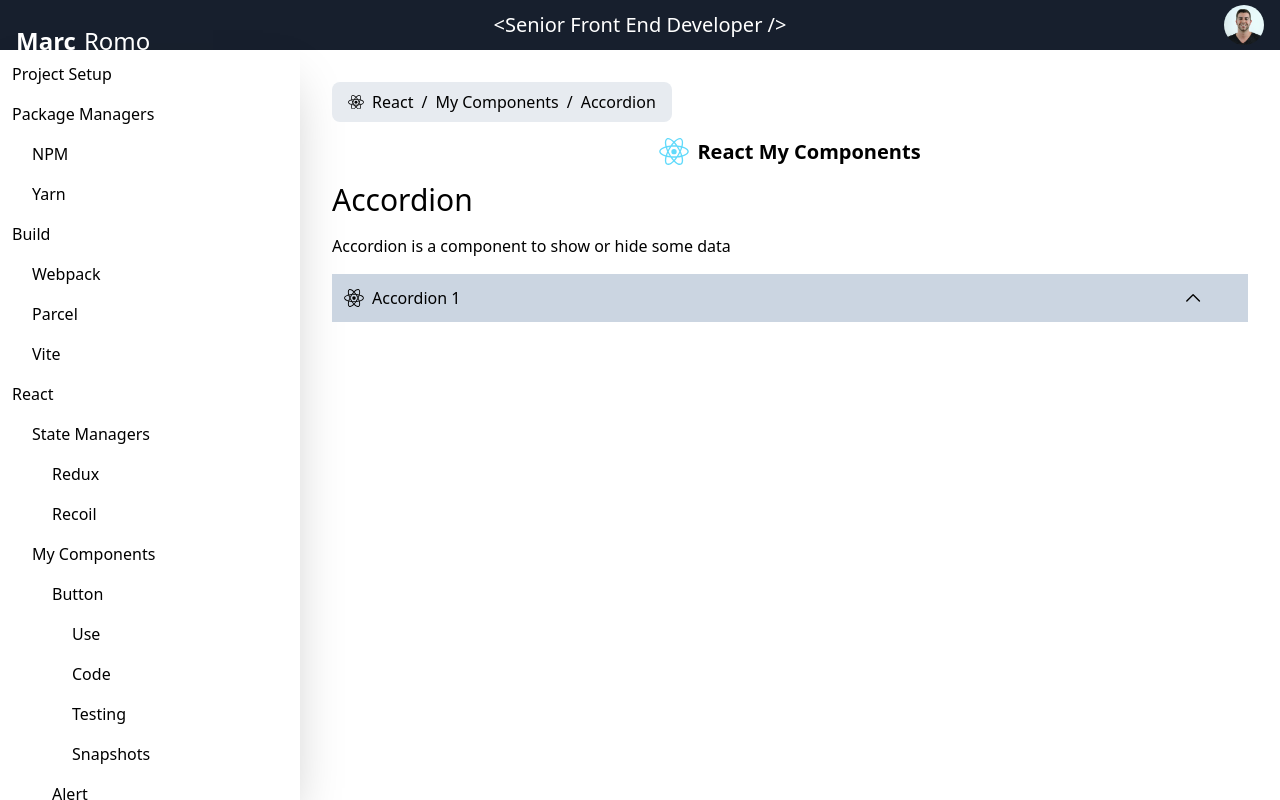
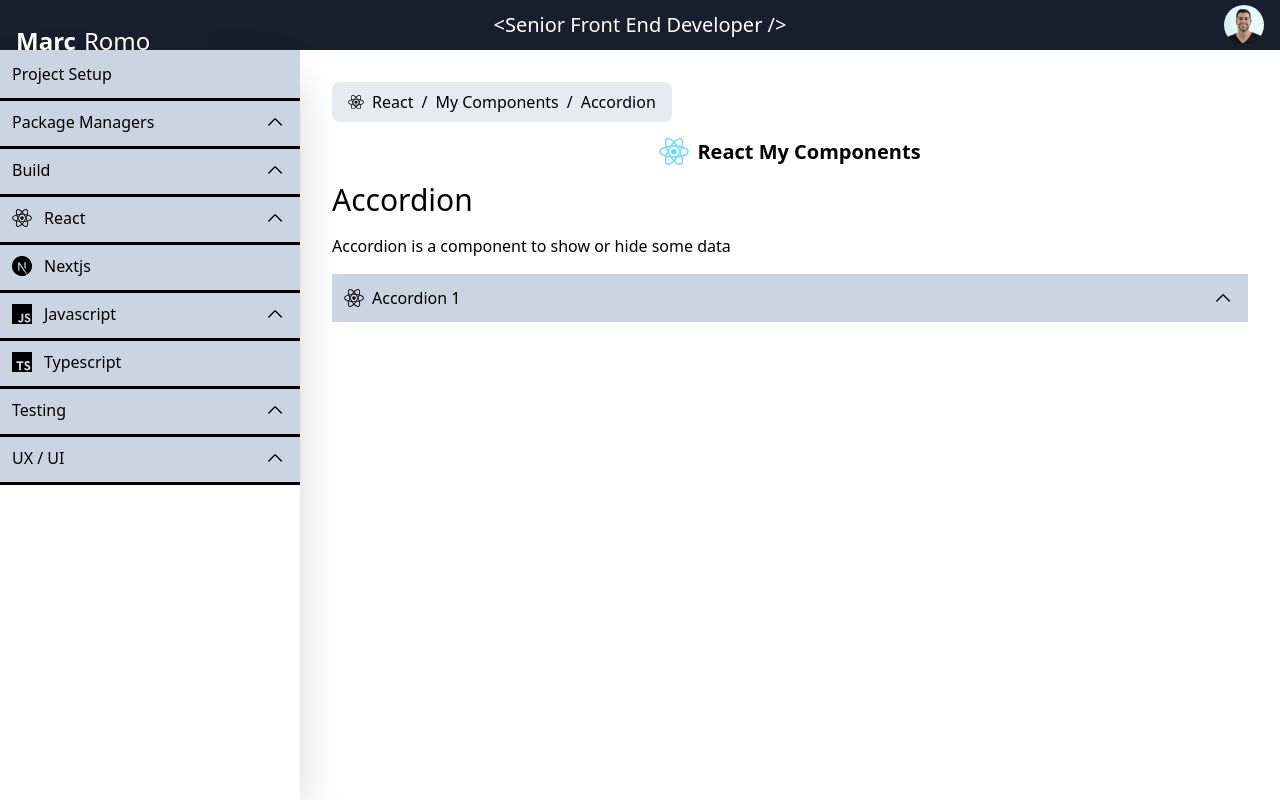
Before and after one commit to marcromotarre/me, a React (Vite) app: page /react/my-components/accordion in a window 1280 px wide. Built offline with nearby package versions, Linux system fonts and the light colour scheme.

Commit message:
accordion lateral menu

```diff
--- a/src/components/common/accordion/Accordion.tsx
+++ b/src/components/common/accordion/Accordion.tsx
@@ -2,7 +2,7 @@
 import AccordionDetails from "./AccordionDetails";
 import AccordionSummary from "./AccordionSummary";
 
-const Accordion = ({ children }: ComponentProps) => {
+const Accordion = ({ children, style = {} }: ComponentProps) => {
   const [isOpen, setIsOpen] = useState(false);
   const AccordionSummaryMemo = React.memo(AccordionSummary);
   const AccordionDetailsMemo = React.memo(AccordionDetails);
@@ -16,11 +16,12 @@
   );
 
   return (
-    <div className="w-[100%] bg-slate-300">
+    <div className="w-[100%] bg-slate-300" style={style}>
       <div
         className={`flex  w-[100%] justify-center`}
-        onClick={() => {
-          setIsOpen(!isOpen);
+        onClick={(e) => {
+          e.preventDefault();
+          if (accordionDetails) setIsOpen(!isOpen);
         }}
       >
         {cloneElement(accordionSummary, {})}
--- a/src/components/common/accordion/AccordionSummary.tsx
+++ b/src/components/common/accordion/AccordionSummary.tsx
@@ -1,16 +1,21 @@
 import { ReactElement, cloneElement } from "react";
 
-const AccordionSummary = ({ expandIcon, children }: ComponentProps) => {
+const AccordionSummary = ({
+  expandIcon,
+  children,
+  style = {},
+}: ComponentProps) => {
   return (
-    <div className="grid w-[100%] grid-cols-[auto_50px] p-3">
+    <div style={style} className="grid w-[100%] grid-cols-[auto_20px] p-3">
       <div className="self-center">{children}</div>
-      {cloneElement(expandIcon, { size: "15", className: "self-center" })}
+      {expandIcon &&
+        cloneElement(expandIcon, { size: "15", className: "self-center" })}
     </div>
   );
 };
 
 type ComponentProps = {
-  expandIcon: ReactElement;
+  expandIcon?: ReactElement;
 };
 
 export default AccordionSummary;
--- a/src/components/common/icons/mr-icons/TypescriptIcon.tsx
+++ b/src/components/common/icons/mr-icons/TypescriptIcon.tsx
@@ -5,6 +5,7 @@
   sColor = "white",
   backgroundColor = "#007ACC",
   size = 20,
+  className = "",
 }: {
   color?: string;
   lettersColor?: string;
@@ -16,6 +17,7 @@
 }) => {
   return (
     <svg
+      className={className}
       width={size}
       height={size}
       viewBox="0 0 84 84"
--- a/src/components/common/lateral-menu/LateralMenu.tsx
+++ b/src/components/common/lateral-menu/LateralMenu.tsx
@@ -1,5 +1,12 @@
 import { useLocation, useNavigate } from "react-router-dom";
 import pages from "../../../data/LateralMenu";
+import Accordion from "../accordion/Accordion";
+import AccordionSummary from "../accordion/AccordionSummary";
+import AccordionDetails from "../accordion/AccordionDetails";
+import Typography from "../Typography/Typography";
+import { UpIcon } from "../icons";
+import { cloneElement } from "react";
+import { relative } from "path";
 
 const PageButton = ({
   page,
@@ -12,33 +19,52 @@
 }) => {
   const navigate = useNavigate();
   return (
-    <>
+    <div className="relative">
+      <Accordion style={{ position: "relative" }}>
+        <AccordionSummary expandIcon={page.children ? <UpIcon /> : null}>
           <button
-        onClick={() => {
+            className="flex w-[100%] items-center justify-start"
+            onClick={(e) => {
+              e.stopPropagation();
               navigate(page.path);
             }}
-        className={`text-left ${pathname == page.path ? "font-bold" : ""}`}
-        style={{ marginLeft: `${20 * level}px` }}
           >
-        {page.name}
+            {page.icon &&
+              cloneElement(page.icon, { className: "mr-3", color: "black" })}
+            <Typography>{page.name}</Typography>
           </button>
+        </AccordionSummary>
+        <AccordionDetails>
           {page.children &&
             page.children.map((subpage: Page, index) => (
+              <div className="pl-6">
                 <PageButton
                   key={`${page.name}_${page.path}_${index}`}
                   page={subpage}
                   level={level + 1}
                   pathname={pathname}
                 />
+              </div>
             ))}
-    </>
+        </AccordionDetails>
+      </Accordion>
+      <div
+        style={{
+          width: "100%",
+          height: "3px",
+          backgroundColor: "black",
+          position: "absolute",
+          zIndex: "30",
+        }}
+      ></div>
+    </div>
   );
 };
 
 const LateralMenu = () => {
   const location = useLocation();
   return (
-    <div className="grid grid-cols-1 justify-start gap-y-4">
+    <div className="grid grid-cols-1 justify-start">
       {pages.map((page: Page) => (
         <PageButton key={page.path} page={page} pathname={location.pathname} />
       ))}
--- a/src/data/LateralMenu.tsx
+++ b/src/data/LateralMenu.tsx
@@ -1,5 +1,10 @@
 import { ReactElement } from "react";
-import { ReactIcon } from "../components/common/icons";
+import {
+  JavascriptIcon,
+  NextIcon,
+  ReactIcon,
+  TypescriptIcon,
+} from "../components/common/icons";
 
 export const getChildren = (
   sectionNames: Array<string>
@@ -169,11 +174,12 @@
       { path: "/react/interesting-questions", name: "Interesting Questions" },
     ],
   },
-  { path: "/nextjs", name: "Nextjs" },
+  { path: "/nextjs", name: "Nextjs", icon: <NextIcon /> },
 
   {
     path: "/javascript",
     name: "Javascript",
+    icon: <JavascriptIcon />,
     children: [
       { path: "/javascript/arrays", name: "Arrays" },
       {
@@ -212,7 +218,7 @@
       },
     ],
   },
-  { path: "/typescript", name: "Typescript" },
+  { path: "/typescript", name: "Typescript", icon: <TypescriptIcon /> },
   {
     path: "/testing",
     name: "Testing",
--- a/src/pages/layouts/Layout.tsx
+++ b/src/pages/layouts/Layout.tsx
@@ -45,7 +45,7 @@
         <Header />
       </div>
       <div className="grid h-[calc(100%_-_50px)] sm:grid-cols-[0px_auto] md:grid-cols-[0px_auto] lg:grid-cols-[300px_auto]">
-        <div className="h-[100%] overflow-x-hidden overflow-y-scroll p-3 shadow-2xl sm:invisible md:invisible lg:visible">
+        <div className="h-[100%] overflow-x-hidden overflow-y-scroll shadow-2xl sm:invisible md:invisible lg:visible">
           <LateralMenu />
         </div>
         <div className="h-[100%] overflow-x-hidden overflow-y-scroll sm:p-4 md:p-8 lg:p-8">
```
Lines whose indentation alone changed are shown as unchanged.
